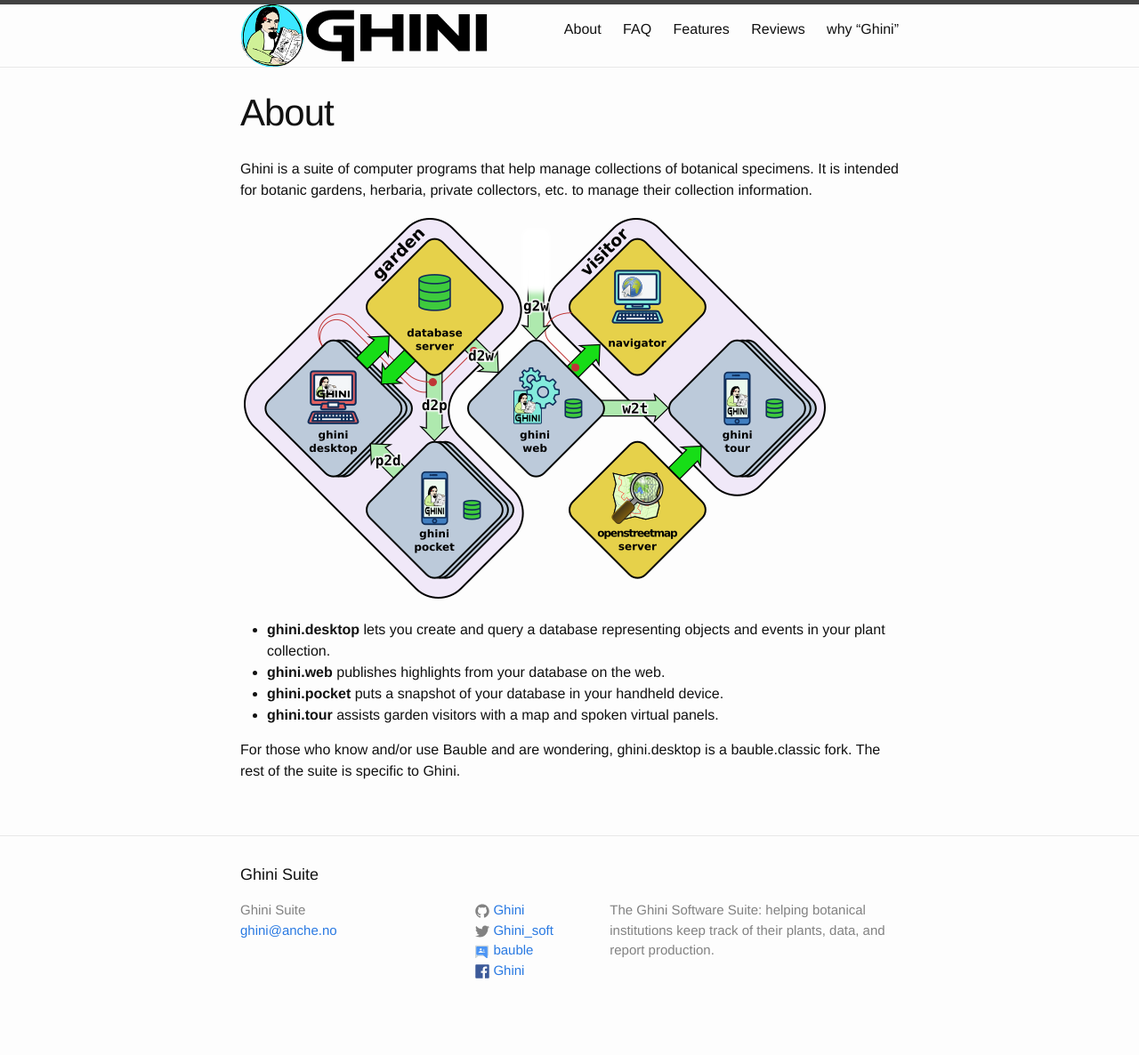
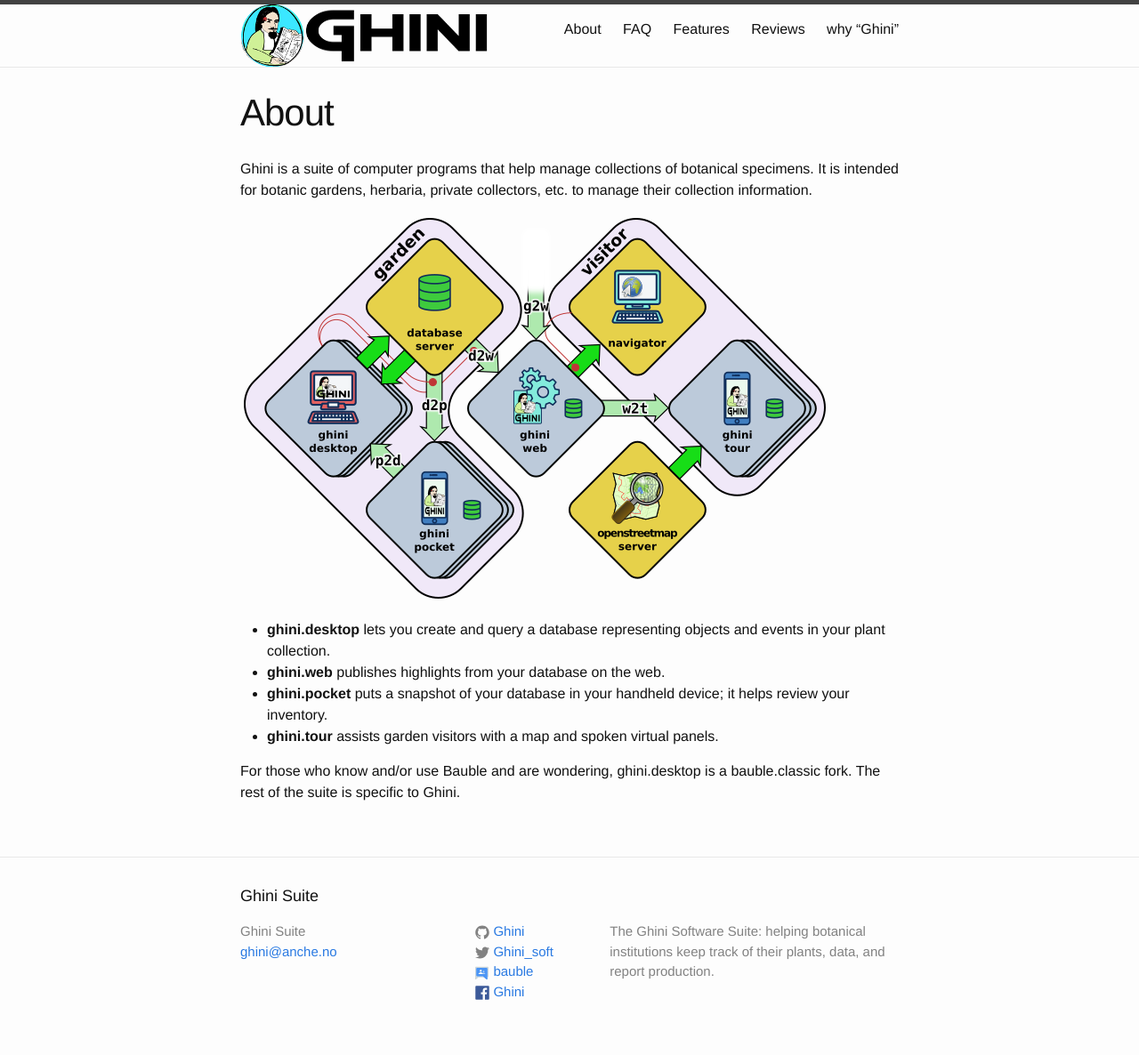
Before and after one commit to Ghini/ghini.github.io, a Jekyll site: the page built from about.md, in a window 1280 px wide. Shown: the whole page at 89% size. Built offline with Jekyll 4.4.1, drawn with Linux system fonts in a browser that asks for light colours; before the commit the page ends 1162 px from its top, so only the background shows below that.

Commit message:
pocket-inventory

```diff
--- a/about.md
+++ b/about.md
@@ -13,7 +13,7 @@
 
 * **ghini.desktop** lets you create and query a database representing objects and events in your plant collection.
 * **ghini.web** publishes highlights from your database on the web.
-* **ghini.pocket** puts a snapshot of your database in your handheld device.
+* **ghini.pocket** puts a snapshot of your database in your handheld device; it helps review your inventory.
 * **ghini.tour** assists garden visitors with a map and spoken virtual panels.
 
 
```
